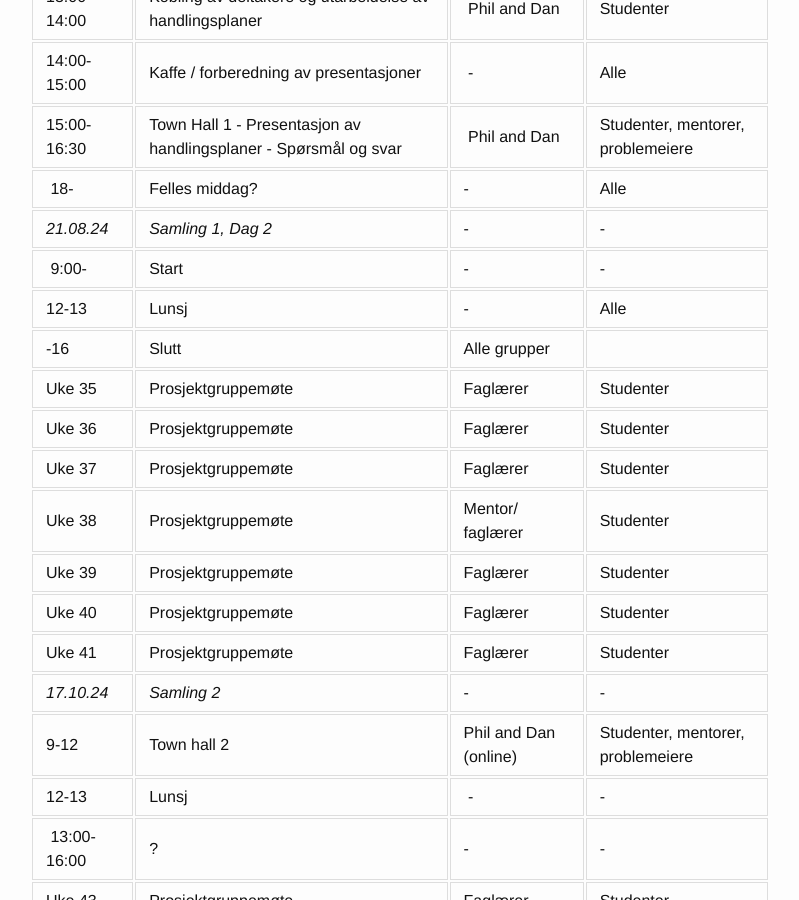
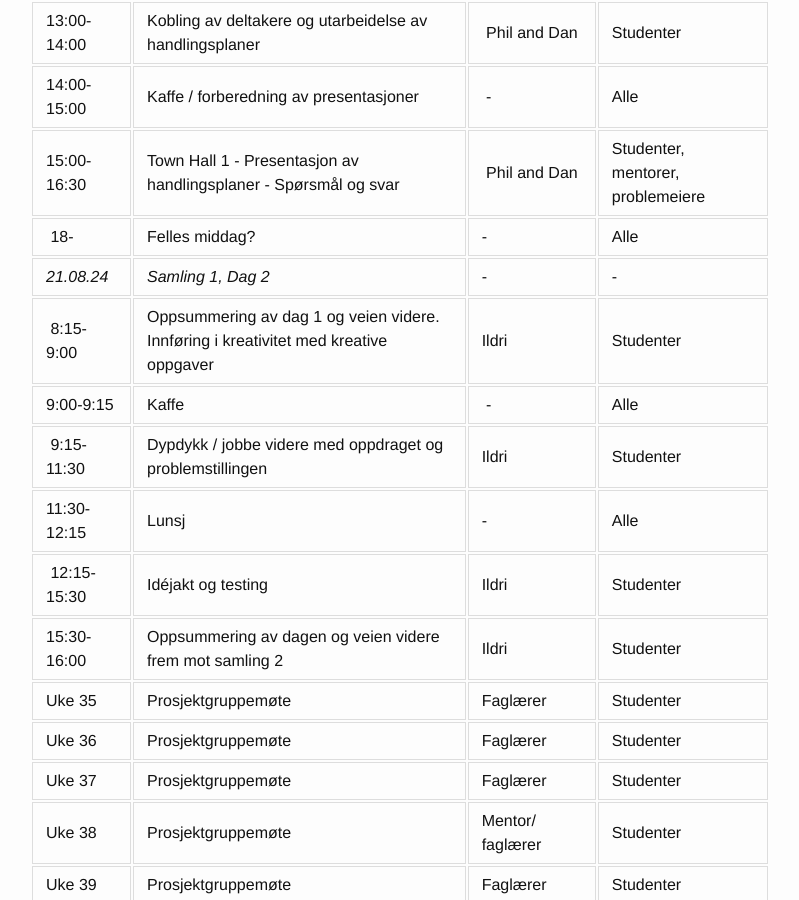
Before and after one commit to uit-inf-6010-f24/uit-inf-6010-f24.github.io, a Jekyll site: the page built from index.md, in a window 1280 px wide and 900 px high, scrolled down 1044 px. Shown: the whole window, without its empty margins (240-1039 px from the left). Built offline with Jekyll 4.4.1, drawn with Linux system fonts in a browser that asks for light colours; our own code applies the rules of GitHub Pages for plain Markdown files.

Commit message:
Update index.md

```diff
--- a/index.md
+++ b/index.md
@@ -33,9 +33,12 @@ Kursansvarlig og andre undervisere er:
 | 15:00-16:30 | Town Hall 1 - Presentasjon av handlingsplaner - Spørsmål og svar | Phil and Dan | Studenter, mentorer, problemeiere |
 | 18-   | Felles middag?                    | - | Alle |
 | *21.08.24* | *Samling 1, Dag 2*           | - | - |
-| 9:00-   | Start | - | - |
-| 12-13 | Lunsj                                | - | Alle |
-| -16 | Slutt | Alle grupper |
+| 8:15-9:00   |  Oppsummering av dag 1 og veien videre. Innføring i kreativitet med kreative oppgaver | Ildri | Studenter |
+| 9:00-9:15   | Kaffe                       | - | Alle |
+| 9:15-11:30  | Dypdykk / jobbe videre med oppdraget og problemstillingen | Ildri | Studenter |
+| 11:30-12:15 | Lunsj                                | - | Alle |
+| 12:15-15:30 | Idéjakt og testing| Ildri | Studenter |
+| 15:30-16:00 | Oppsummering av dagen og veien videre frem mot samling 2 | Ildri | Studenter |
 | Uke 35 | Prosjektgruppemøte | Faglærer | Studenter |
 | Uke 36 | Prosjektgruppemøte | Faglærer | Studenter |
 | Uke 37 | Prosjektgruppemøte | Faglærer | Studenter |
```
